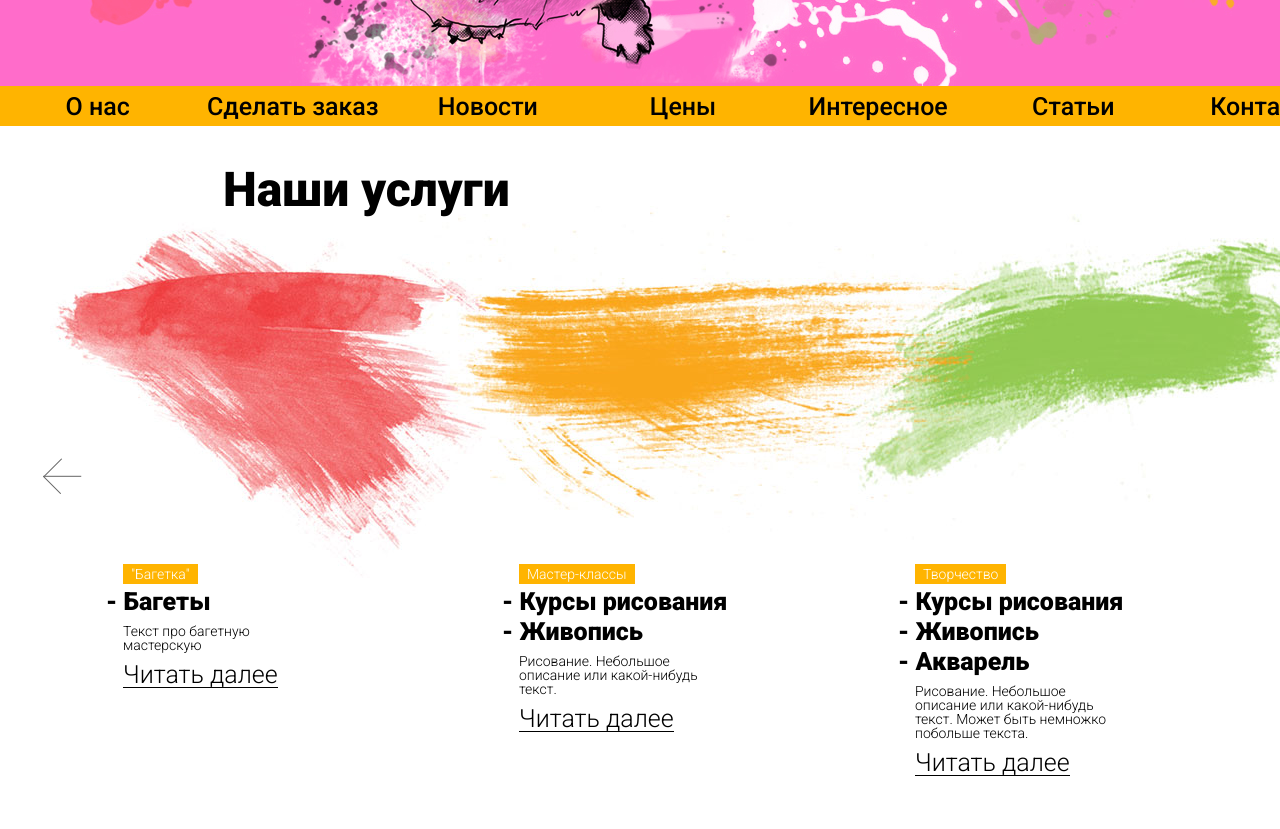
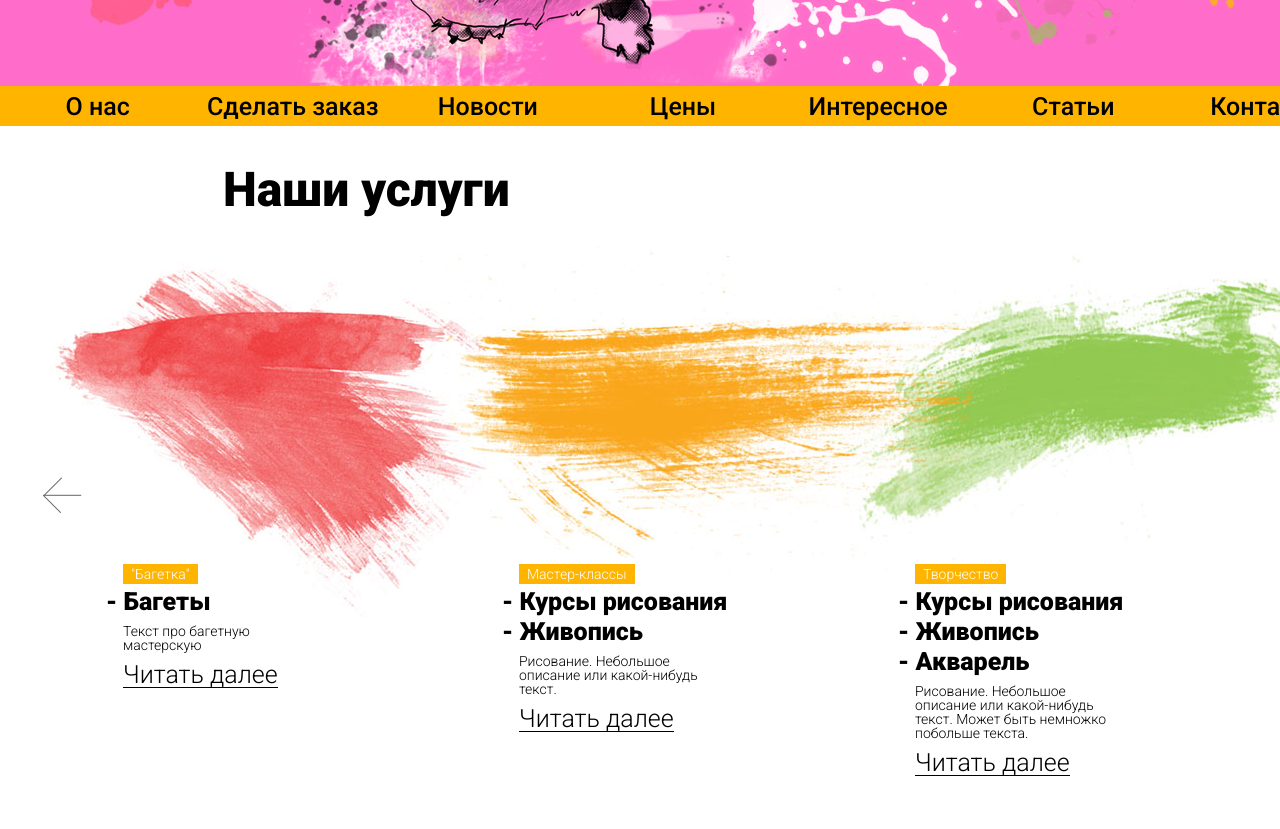
Before and after one commit to hen04/eclectica, a website: page src/index.jade in a window 1280 px wide. Shown: the part 480-1309 px from the top of the page. Drawn offline with nearby package versions, Linux system fonts and the light colour scheme; files that its build step writes are made by us from their sources; files whose address does not match are found by name; a web font is replaced by a local one.

Commit message:
slider service

```diff
--- a/src/index.jade
+++ b/src/index.jade
@@ -77,10 +77,10 @@ html(lang="ru")
 					li
 						a(href="") Контакты
 			main
-				.slider-service
-					.slider-service__item
-						.service-info
-							h2 Наши услуги
+				.service-info
+					h2 Наши услуги
+					.slider-service
+						.slider-service__item
 							.service-list
 								.service-item
 									p.service-section Мастер-классы
@@ -106,9 +106,7 @@ html(lang="ru")
 									.service-text
 										p Текст про багетную мастерскую
 									a(href="#") Читать далее
-					.slider-service__item
-						.service-info
-							h2 Наши услуги
+						.slider-service__item
 							.service-list
 								.service-item
 									p.service-section "Багетка"
--- a/src/scss/eclectica.scss
+++ b/src/scss/eclectica.scss
@@ -186,9 +186,6 @@ main {
 .slick-next:before {
 	background-position: 0 100%;
 }
-.slider-service__item {
-	background: url(../img/service-bg.jpg) 50% 80px no-repeat;
-}
 .slider-content__item {
 	p {
 		text-align: right;
@@ -198,6 +195,7 @@ main {
 }
 .service-info {
 	margin: 40px 0 50px;
+	background: url(../img/service-bg.jpg) 50% 80px no-repeat;
 	h2 {
 		margin-left: 180px;
 	}
```
Also changed, not shown: build/css/eclectica.css, build/index.html.
